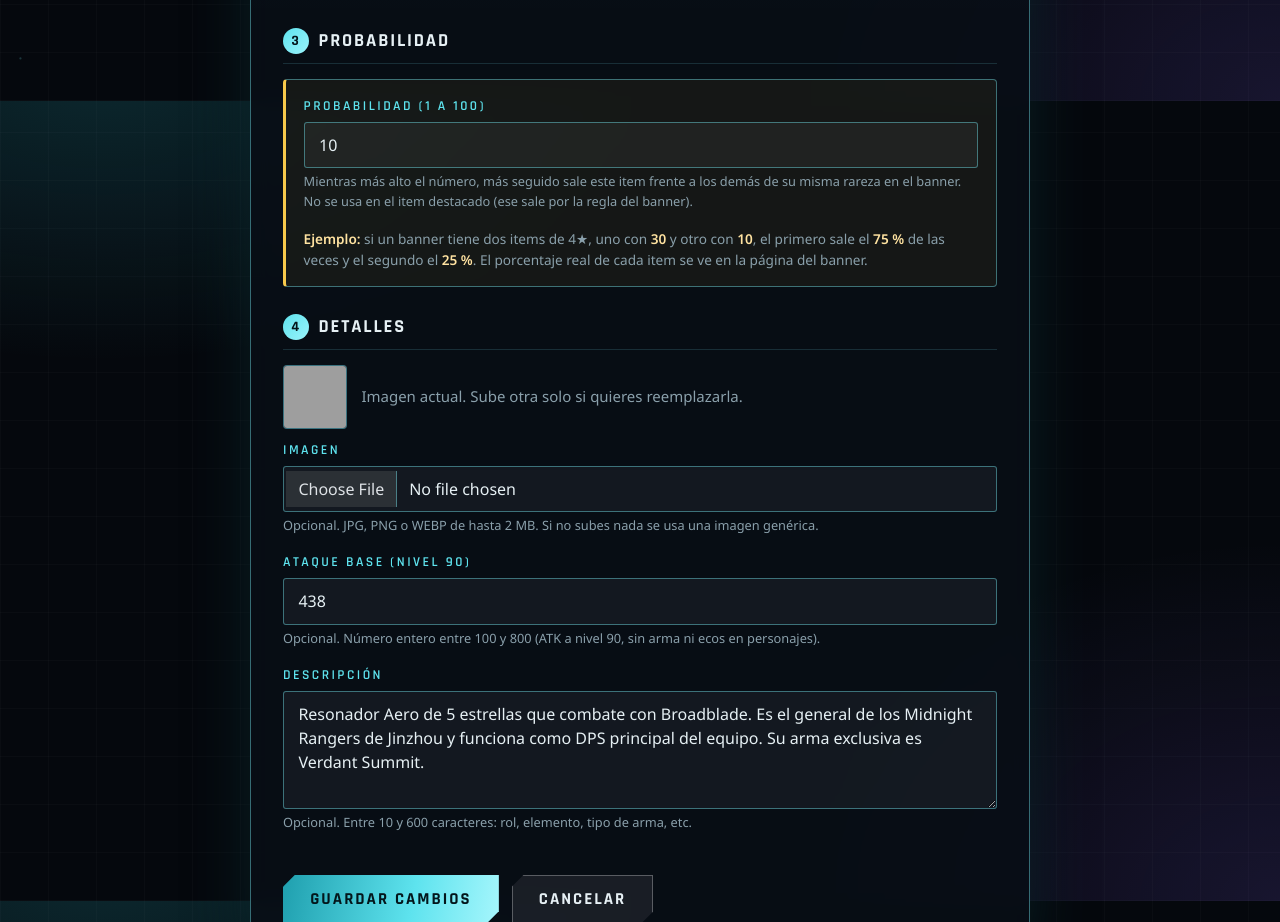
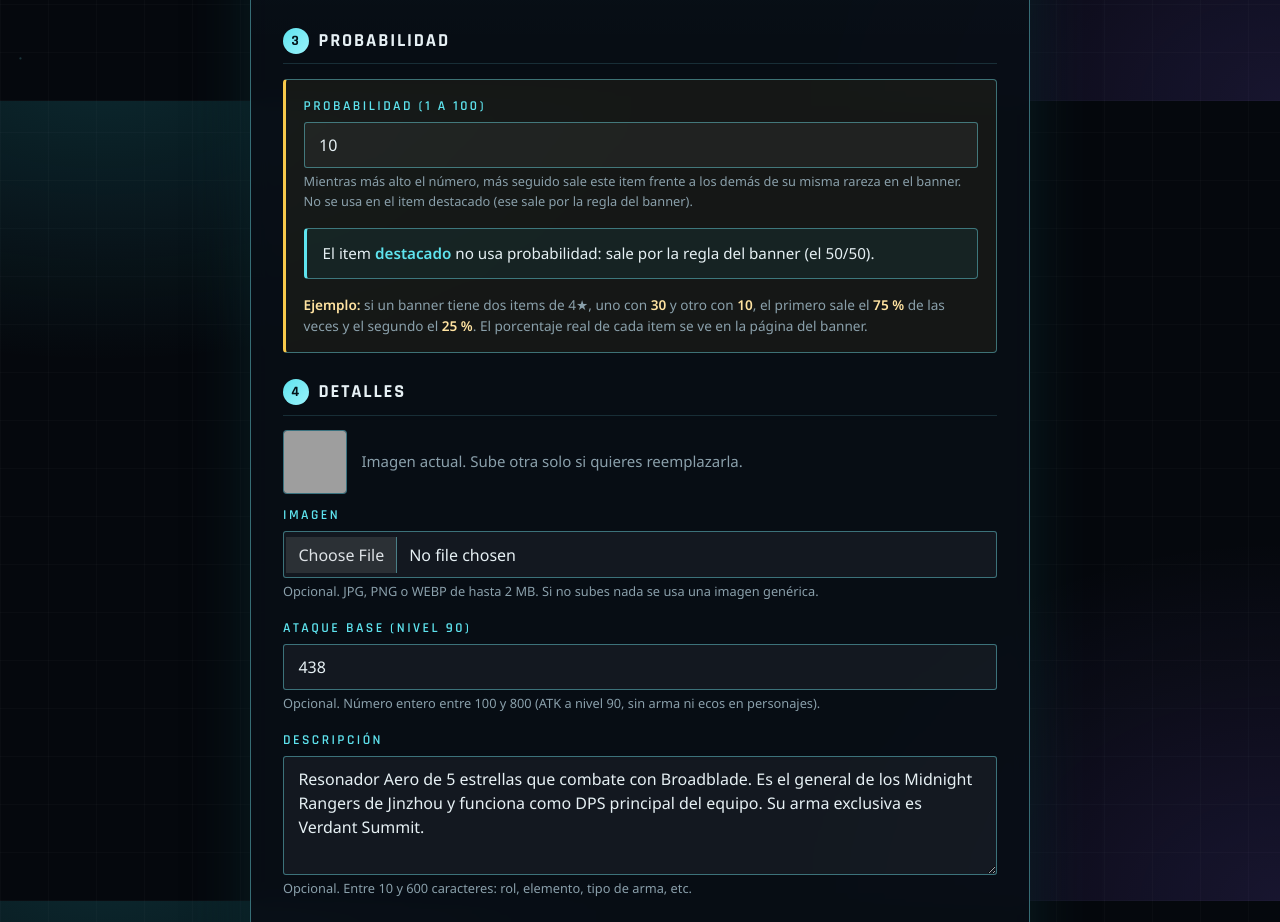
Before and after one commit to LShadowFx/wuwa_tracker, a Django app: page /items/1/editar/ in a window 1280 px wide. Shown: the part 699-1621 px from the top of the page. Run offline with Django 5.2, Linux system fonts and the light colour scheme; a user stored in the database is signed in; data comes from the database, SQL or seed files in the repository; parts of the project's set-up code (start-up, migrations or seed data) failed here and were passed over; some libraries are stand-ins or nearby versions; grey boxes are pictures that could not be loaded.

Commit message:
vista previa de probabilidad al crear/editar

```diff
--- a/gacha/views.py
+++ b/gacha/views.py
@@ -25,6 +25,19 @@ TIRADAS_EN_DASHBOARD = 10
 
 def _cuenta(n, singular, plural):
     return f'{n} {singular if n == 1 else plural}'
+
+
+def _grupos_probabilidad():
+    """Items agrupados por banner, para la vista previa de probabilidad del formulario."""
+    grupos = {}
+    for item in Item.objects.only('id', 'nombre', 'rareza', 'probabilidad', 'banner_id'):
+        grupos.setdefault(str(item.banner_id), []).append({
+            'id': item.id,
+            'nombre': item.nombre,
+            'rareza': item.rareza,
+            'peso': item.probabilidad,
+        })
+    return grupos
 
 
 # ---------------------------------------------------------------------------
@@ -105,7 +118,11 @@ def item_crear(request):
     else:
         # Si se llega desde un banner (?banner=<id>) se deja ese banner preseleccionado.
         form = ItemForm(initial={'banner': request.GET.get('banner')})
-    return render(request, 'gacha/item_form.html', {'form': form, 'editando': False})
+    return render(request, 'gacha/item_form.html', {
+        'form': form,
+        'editando': False,
+        'grupos_prob': _grupos_probabilidad(),
+    })
 
 
 @login_required
@@ -133,6 +150,8 @@ def item_editar(request, id):
         'nombre_original': nombre_original,
         'slug_original': slug,
         'imagen_actual': Item.objects.get(id=id).imagen,
+        'item_id': id,
+        'grupos_prob': _grupos_probabilidad(),
     })
 
 
--- a/static/css/gestion.css
+++ b/static/css/gestion.css
@@ -233,3 +233,25 @@
         font-size: 0.95rem;
     }
 }
+
+/* ---- Vista previa de la probabilidad en el formulario ---- */
+.prob-preview {
+    margin: 0 0 0.9rem;
+    padding: 0.8rem 1rem;
+    font-size: 0.95rem;
+    border: 1px solid var(--line-fuerte);
+    border-left: 3px solid var(--cian);
+    border-radius: 4px;
+    background: rgba(46, 190, 205, 0.07);
+}
+
+.prob-preview b {
+    color: var(--cian);
+}
+
+.prob-preview ul {
+    margin: 0.4rem 0 0;
+    padding-left: 1.2rem;
+    color: var(--apagado);
+    font-size: 0.88rem;
+}
--- /dev/null
+++ b/static/js/prob_vista_previa.js
@@ -0,0 +1,76 @@
+/*
+ * Vista previa de la probabilidad en el formulario de items.
+ * Toma el peso que escribes y los items que ya tiene el banner elegido (misma rareza),
+ * y calcula: peso del item * 100 / (suma de todos los pesos del grupo).
+ * Es solo una ayuda visual: el calculo real lo hace el servidor.
+ */
+(function () {
+    var datos = document.getElementById('datos-prob');
+    var caja = document.getElementById('probPreview');
+    var peso = document.getElementById('id_probabilidad');
+    var banner = document.getElementById('id_banner');
+    var rareza = document.getElementById('id_rareza');
+    var destacado = document.getElementById('id_es_destacado');
+    if (!datos || !caja || !peso || !banner || !rareza) return;
+
+    var grupos = JSON.parse(datos.textContent);
+    var itemId = caja.dataset.itemId ? parseInt(caja.dataset.itemId, 10) : null;
+    var MAX_LISTA = 8;
+
+    function porcentaje(numero) {
+        return numero.toLocaleString('es-CL', { maximumFractionDigits: 1 }) + ' %';
+    }
+
+    function escapar(texto) {
+        var div = document.createElement('div');
+        div.textContent = texto;
+        return div.innerHTML;
+    }
+
+    function actualizar() {
+        if (destacado && destacado.checked) {
+            caja.innerHTML = 'El item <b>destacado</b> no usa probabilidad: sale por la regla del banner (el 50/50).';
+            return;
+        }
+
+        var valor = parseInt(peso.value, 10);
+        if (isNaN(valor) || valor < 1 || valor > 100) {
+            caja.textContent = 'Escribe un peso entre 1 y 100 para ver la vista previa.';
+            return;
+        }
+        if (!banner.value || !rareza.value) {
+            caja.textContent = 'Elige el banner y la rareza para ver la probabilidad.';
+            return;
+        }
+
+        var nivel = parseInt(rareza.value, 10);
+        var nombreBanner = banner.options[banner.selectedIndex].text;
+        var otros = (grupos[banner.value] || []).filter(function (i) {
+            return i.rareza === nivel && i.id !== itemId;
+        });
+
+        if (!otros.length) {
+            caja.innerHTML = 'Es el único ' + nivel + '★ de «' + escapar(nombreBanner) + '», así que sale el <b>100 %</b> de las veces sin importar el peso.';
+            return;
+        }
+
+        var total = otros.reduce(function (suma, i) { return suma + i.peso; }, valor);
+        var html = 'Con peso <b>' + valor + '</b>, este item saldrá el <b>' + porcentaje(valor * 100 / total) +
+            '</b> de las veces cuando caiga un ' + nivel + '★ en «' + escapar(nombreBanner) + '».' +
+            '<ul>';
+        otros.slice(0, MAX_LISTA).forEach(function (i) {
+            html += '<li>' + escapar(i.nombre) + ': ' + porcentaje(i.peso * 100 / total) + '</li>';
+        });
+        if (otros.length > MAX_LISTA) {
+            html += '<li>y ' + (otros.length - MAX_LISTA) + ' más…</li>';
+        }
+        caja.innerHTML = html + '</ul>';
+    }
+
+    [peso, banner, rareza, destacado].forEach(function (campo) {
+        if (!campo) return;
+        campo.addEventListener('input', actualizar);
+        campo.addEventListener('change', actualizar);
+    });
+    actualizar();
+})();
--- a/templates/gacha/item_form.html
+++ b/templates/gacha/item_form.html
@@ -1,4 +1,5 @@
 {% extends "base.html" %}
+{% load static %}
 {% load crispy_forms_tags crispy_forms_filters %}
 {% block titulo %}{% if editando %}Editar {{ nombre_original }}{% else %}Crear personaje o arma{% endif %}{% endblock %}
 
@@ -37,6 +38,9 @@
                 <legend><span class="paso">3</span> Probabilidad</legend>
                 <div class="prob-caja">
                     {{ form.probabilidad|as_crispy_field }}
+                    {# Vista previa: se actualiza sola al escribir (js/prob_vista_previa.js) #}
+                    <div class="prob-preview" id="probPreview" aria-live="polite"
+                         data-item-id="{{ item_id|default:'' }}"></div>
                     <p class="prob-ejemplo">
                         <b>Ejemplo:</b> si un banner tiene dos items de 4★, uno con <b>30</b> y otro con <b>10</b>,
                         el primero sale el <b>75 %</b> de las veces y el segundo el <b>25 %</b>.
@@ -74,3 +78,8 @@
     </div>
 </div>
 {% endblock %}
+
+{% block scripts %}
+{{ grupos_prob|json_script:"datos-prob" }}
+<script src="{% static 'js/prob_vista_previa.js' %}"></script>
+{% endblock %}
```
